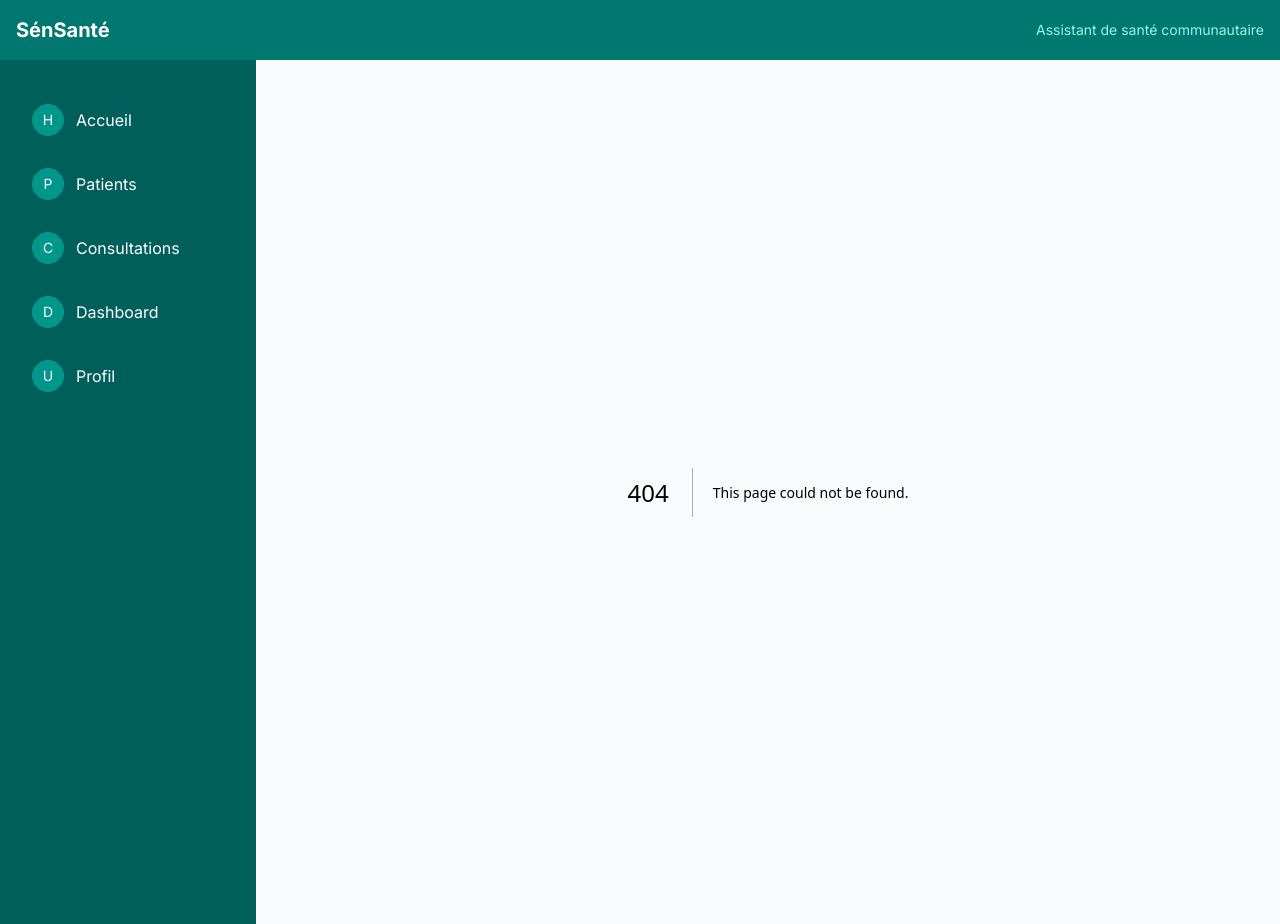
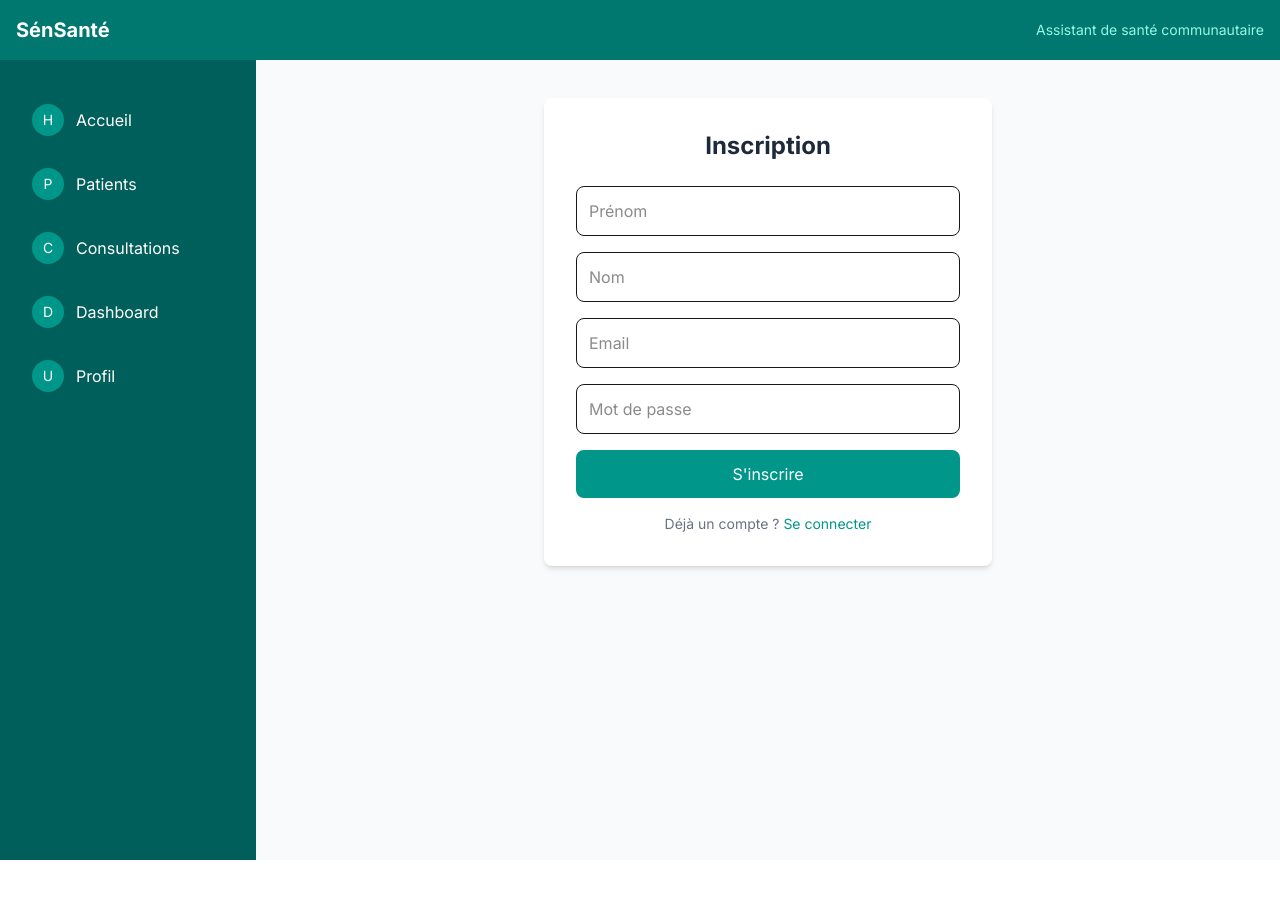
Before and after one commit to ngary-diop/sensante, a Next.js app: page /register in a window 1280 px wide. Before the commit this address had no page. After the commit the page ends 860 px from the top, so only its background shows below. Built offline with nearby package versions, Linux system fonts and the light colour scheme.

Commit message:
feat(auth): add register page at /register

```diff
--- a/src/app/login/page.tsx
+++ b/src/app/login/page.tsx
@@ -1,28 +1,44 @@
+"use client";
+import { signIn } from "next-auth/react";
+import { useState } from "react";
+import { useRouter } from "next/navigation";
+
 export default function LoginPage() {
+  const router = useRouter();
+  const [error, setError] = useState("");
+
+  const handleSubmit = async (e: React.FormEvent<HTMLFormElement>) => {
+    e.preventDefault();
+    const formData = new FormData(e.currentTarget);
+    const result = await signIn("credentials", {
+      email: formData.get("email"),
+      password: formData.get("password"),
+      redirect: false,
+    });
+    if (result?.error) {
+      setError("Email ou mot de passe incorrect");
+    } else {
+      router.push("/dashboard");
+    }
+  };
+
   return (
     <div className="flex items-center justify-center min-h-[60vh]">
       <div className="bg-white p-8 rounded-lg shadow-md w-full max-w-md">
         <h1 className="text-2xl font-bold text-gray-800 mb-6 text-center">
           Connexion
         </h1>
-        <div className="space-y-4">
-          <input
-            type="email"
-            placeholder="Email"
-            className="w-full p-3 border rounded-lg"
-          />
-          <input
-            type="password"
-            placeholder="Mot de passe"
-            className="w-full p-3 border rounded-lg"
-          />
-          <button className="w-full bg-teal-600 text-white py-3 rounded-lg hover:bg-teal-700 transition">
+        <form onSubmit={handleSubmit} className="space-y-4">
+          <input name="email" type="email" placeholder="Email"
+            className="w-full p-3 border rounded-lg" required />
+          <input name="password" type="password" placeholder="Mot de passe"
+            className="w-full p-3 border rounded-lg" required />
+          {error && <p className="text-red-500 text-sm text-center">{error}</p>}
+          <button type="submit"
+            className="w-full bg-teal-600 text-white py-3 rounded-lg hover:bg-teal-700 transition">
             Se connecter
           </button>
-        </div>
-        <p className="text-sm text-gray-400 text-center mt-4">
-          Fonctionnalité complète dans le Lab Auth
-        </p>
+        </form>
       </div>
     </div>
   );
--- /dev/null
+++ b/src/app/register/page.tsx
@@ -0,0 +1,61 @@
+"use client";
+import { useState } from "react";
+import { useRouter } from "next/navigation";
+
+export default function RegisterPage() {
+  const router = useRouter();
+  const [error, setError] = useState("");
+  const [form, setForm] = useState({
+    nom: "", prenom: "", email: "", password: ""
+  });
+
+  const handleSubmit = async (e: React.FormEvent) => {
+    e.preventDefault();
+    const res = await fetch("/api/auth/register", {
+      method: "POST",
+      headers: { "Content-Type": "application/json" },
+      body: JSON.stringify(form),
+    });
+    if (res.ok) {
+      router.push("/login");
+    } else {
+      const data = await res.json();
+      setError(data.error);
+    }
+  };
+
+  return (
+    <div className="flex items-center justify-center min-h-[60vh]">
+      <div className="bg-white p-8 rounded-lg shadow-md w-full max-w-md">
+        <h1 className="text-2xl font-bold text-gray-800 mb-6 text-center">
+          Inscription
+        </h1>
+        <form onSubmit={handleSubmit} className="space-y-4">
+          <input placeholder="Prénom" required
+            className="w-full p-3 border rounded-lg"
+            onChange={e => setForm({ ...form, prenom: e.target.value })} />
+          <input placeholder="Nom" required
+            className="w-full p-3 border rounded-lg"
+            onChange={e => setForm({ ...form, nom: e.target.value })} />
+          <input type="email" placeholder="Email" required
+            className="w-full p-3 border rounded-lg"
+            onChange={e => setForm({ ...form, email: e.target.value })} />
+          <input type="password" placeholder="Mot de passe" required
+            className="w-full p-3 border rounded-lg"
+            onChange={e => setForm({ ...form, password: e.target.value })} />
+          {error && <p className="text-red-500 text-sm text-center">{error}</p>}
+          <button type="submit"
+            className="w-full bg-teal-600 text-white py-3 rounded-lg hover:bg-teal-700 transition">
+            S'inscrire
+          </button>
+        </form>
+        <p className="text-sm text-gray-500 text-center mt-4">
+          Déjà un compte ?{" "}
+          <a href="/login" className="text-teal-600 hover:underline">
+            Se connecter
+          </a>
+        </p>
+      </div>
+    </div>
+  );
+}
```
Also changed, not shown: src/app/auth/login/page.tsx (added), src/app/auth/register/page.tsx (added).
